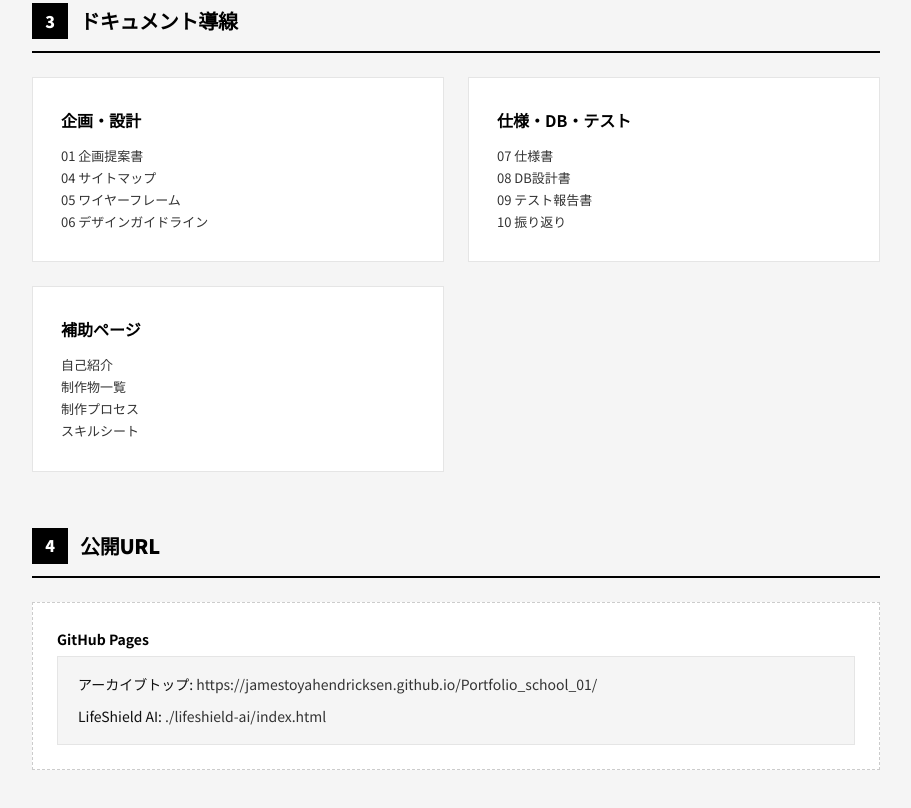
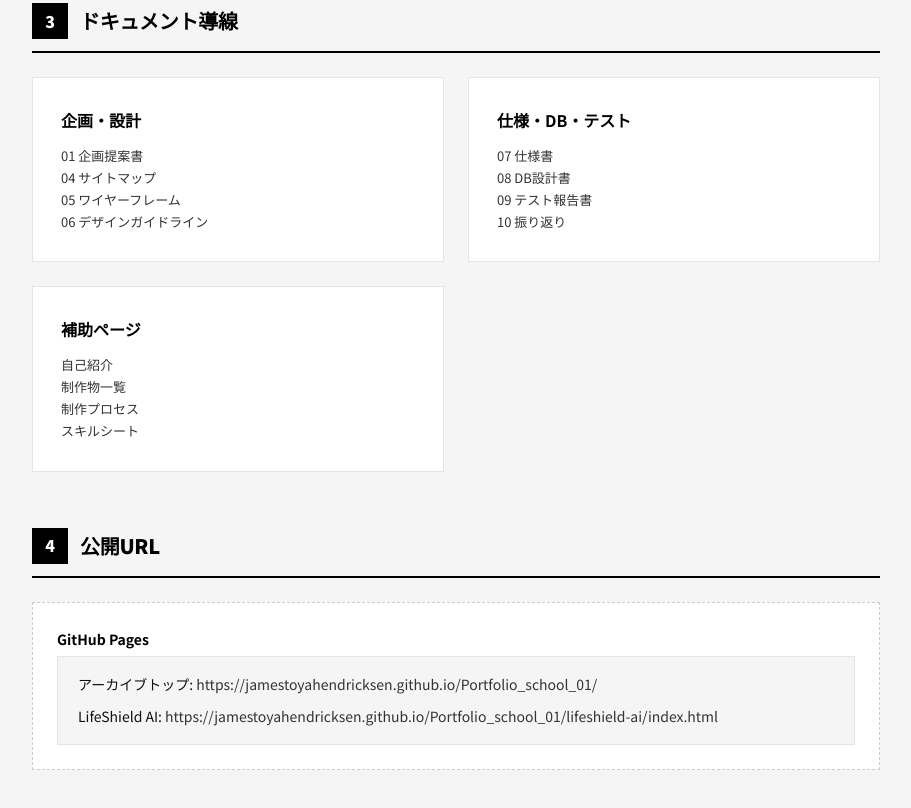
Before and after one commit to JamesToyaHendricksen/Portfolio_school_01, a plain HTML site: page index.html in a window 1280 px wide. Shown: the part 1182-1990 px from the top of the page, without its empty margins (304-1215 px from the left). Drawn offline with nearby package versions, Linux system fonts and the light colour scheme.

Commit message:
公開URL欄のLifeShield AIリンクを絶対URLに修正

```diff
--- a/index.html
+++ b/index.html
@@ -106,7 +106,7 @@
             <div class="fill-label">GitHub Pages</div>
             <div class="fill-content">
               <p>アーカイブトップ: <a href="https://jamestoyahendricksen.github.io/Portfolio_school_01/">https://jamestoyahendricksen.github.io/Portfolio_school_01/</a></p>
-              <p>LifeShield AI: <a href="./lifeshield-ai/index.html">./lifeshield-ai/index.html</a></p>
+              <p>LifeShield AI: <a href="https://jamestoyahendricksen.github.io/Portfolio_school_01/lifeshield-ai/index.html">https://jamestoyahendricksen.github.io/Portfolio_school_01/lifeshield-ai/index.html</a></p>
             </div>
           </div>
         </section>
```
